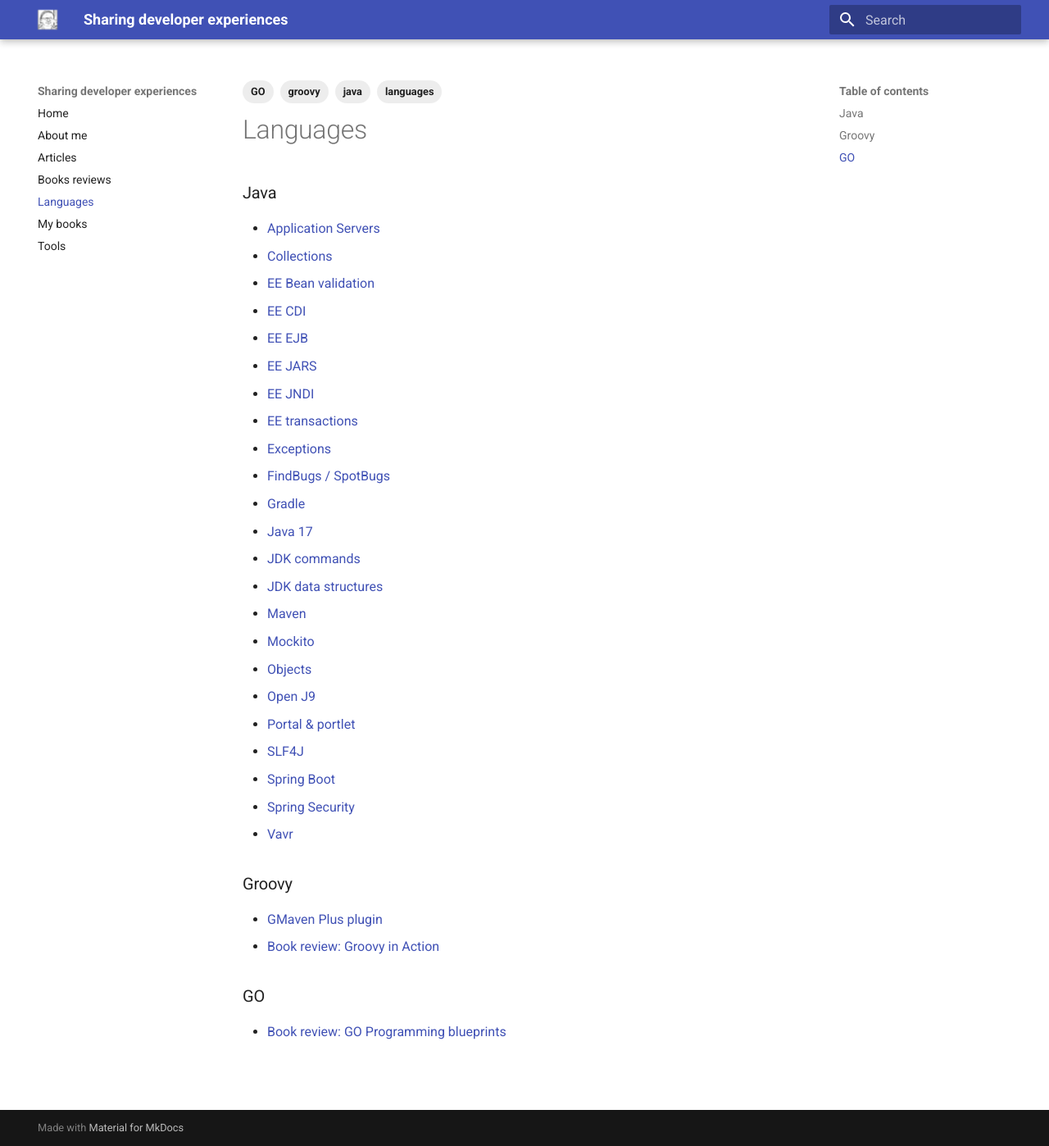
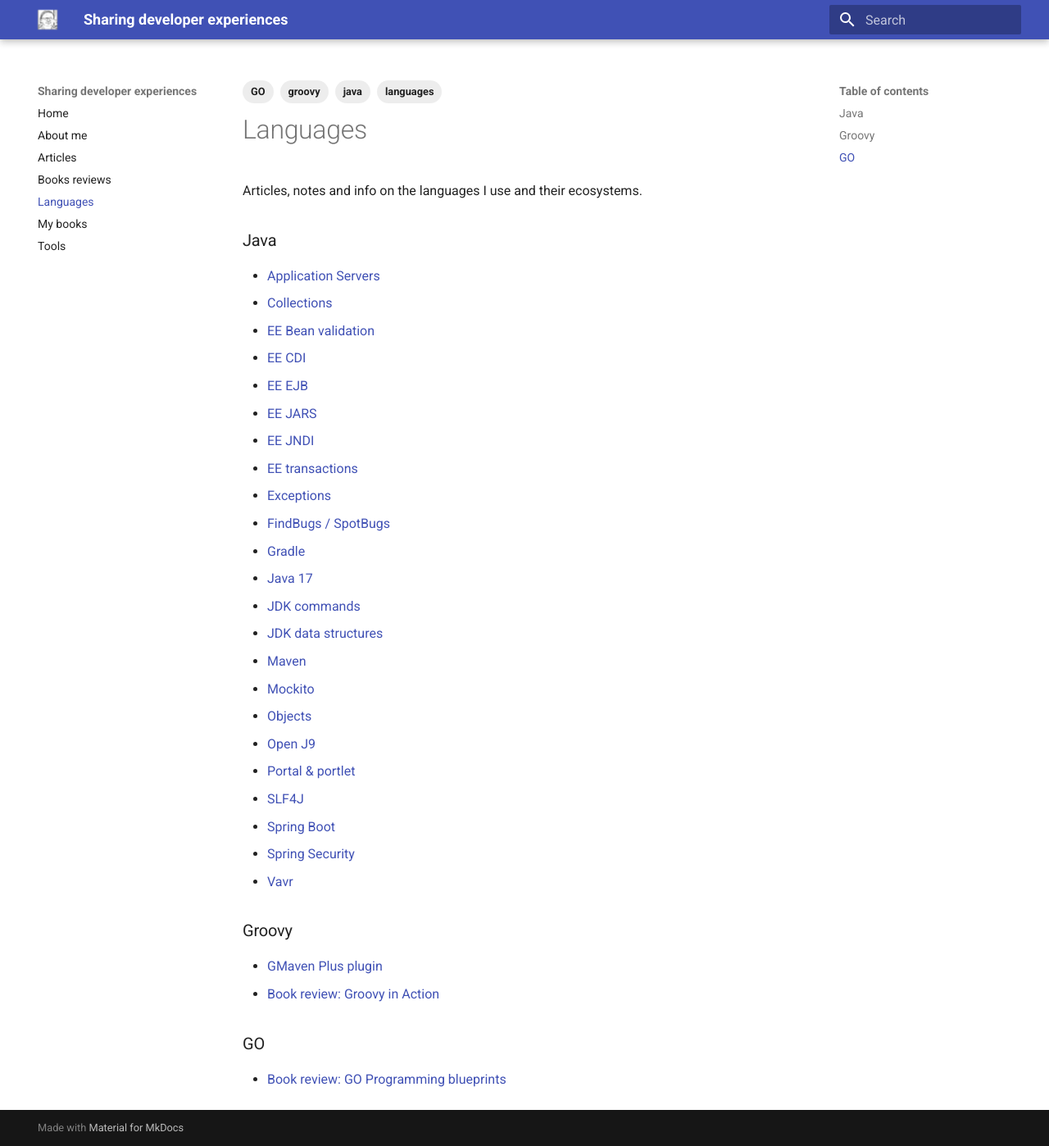
Before and after one commit to gualtierotesta/blog, an MkDocs documentation site: the page built from docs/languages/index.md, in a window 1280 px wide and 1398 px high. Shown: the whole window at 82% size. Built offline with MkDocs 1.6.1 and Material for MkDocs 9.7.7, drawn with Linux system fonts in a browser that asks for light colours.

Commit message:
Updated index file

```diff
--- a/docs/languages/index.md
+++ b/docs/languages/index.md
@@ -2,6 +2,9 @@
 tags: [languages, java, groovy, GO]
 ---
 # Languages
+
+Articles, notes and info on the languages I use and their ecosystems.
+
 
 ### Java
 
```
